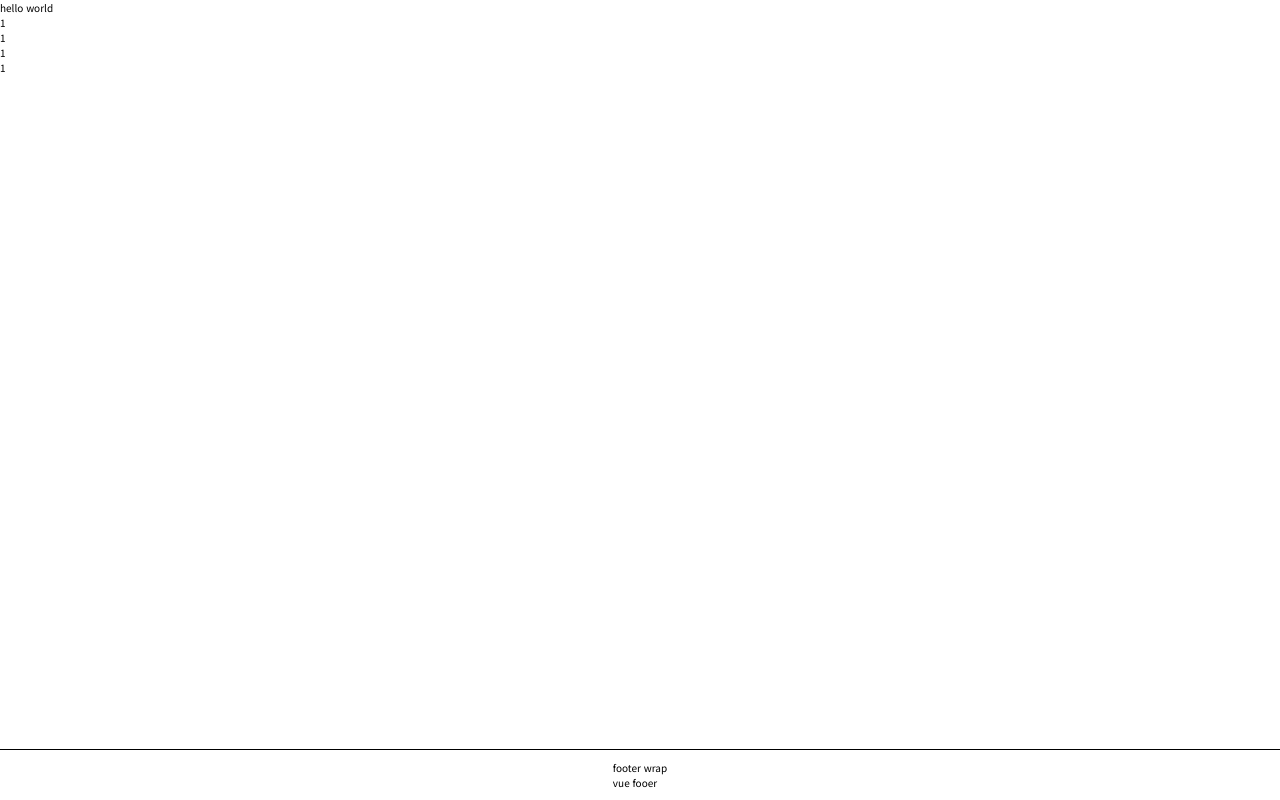
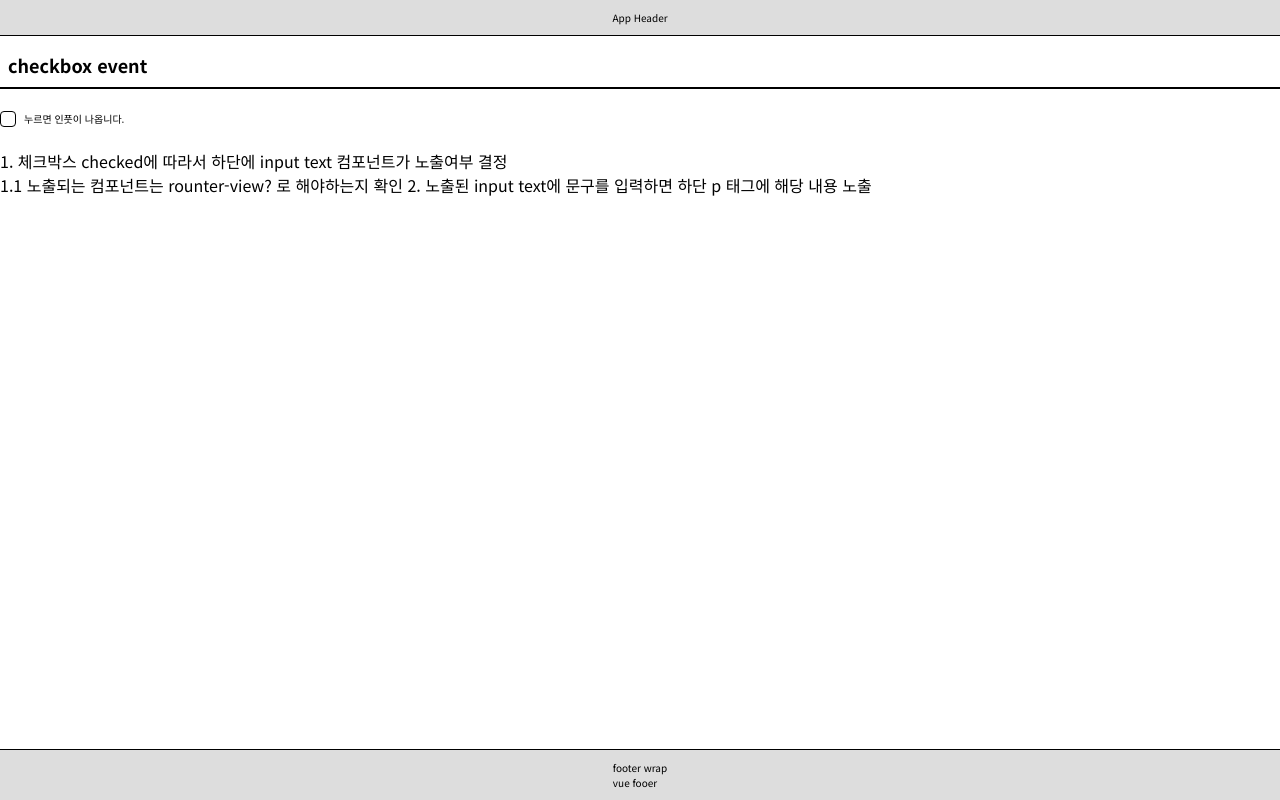
Before and after one commit to kimkyunghawn/KKKVueStrudy, a Vue app in the folder vue-project/: page /JsStudy/Chkbox in a window 1280 px wide. Built offline with nearby package versions, Linux system fonts and the light colour scheme.

Commit message:
테스트 페이지 제작

```diff
--- a/vue-project/src/assets/css/global.scss
+++ b/vue-project/src/assets/css/global.scss
@@ -36,11 +36,28 @@
 
 
 
+/* guide tags */
+.guide_title {
+  margin: 8px 0;
+  padding: 8px;
+  font-weight: 700;
+  font-size: 18px;
+  border-bottom: 2px solid #000;
+}
+.guide_text {
+  font-size: 16px;
+}
+/* guide tags */
 
 
 
-
-
+.test_sticky {
+  position: sticky;
+  top: 0;
+  text-align: center;
+  padding: 10px;
+  background-color: red;
+}
 
 
 
--- a/vue-project/src/components/JS/Chkbox/Ccs.vue
+++ b/vue-project/src/components/JS/Chkbox/Ccs.vue
@@ -1,16 +1,26 @@
 <template>
-  <h1>1</h1>
-  <h1>1</h1>
-  <h1>1</h1>
-  <h1>1</h1>
+  <div class="guide_title">
+    checkbox event
+  </div>
+
+  <Checkbox label="누르면 인풋이 나옵니다." />
+
+  <p class="guide_text">
+    1. 체크박스 checked에 따라서 하단에 input text 컴포넌트가 노출여부 결정 <br>
+    1.1 노출되는 컴포넌트는 rounter-view? 로 해야하는지 확인
+    2. 노출된 input text에 문구를 입력하면 하단 p 태그에 해당 내용 노출
+
+  </p>
+
+
 </template>
 
-<script setup>
+<script setup lang="ts">
+  import Checkbox from "@/cps/checkbox/checkbox.vue"
+
 
 </script>
 
 <style lang="scss" scoped>
-  h1 {
-    // font-size: 24px;
-  }
+
 </style>
--- a/vue-project/src/components/JS/study.vue
+++ b/vue-project/src/components/JS/study.vue
@@ -24,6 +24,10 @@
     </template>
   </pre>
 
+  <div class="test_sticky">
+    sticky 영역
+  </div>
+
 
   <div class="d">
     {{ test.name }}
@@ -34,6 +38,8 @@
   <div class="dom">
     {{ test.name }} {{ test.job }} {{ test.home }}
   </div>
+
+
 
   <hr>
 
--- a/vue-project/src/cps/layout/footer.vue
+++ b/vue-project/src/cps/layout/footer.vue
@@ -21,6 +21,7 @@
     justify-content: center;
     padding: 10px 0;
     border-top: 1px solid #000;
+    background-color: #ddd;
 
   }
 
--- a/vue-project/src/cps/layout/header.vue
+++ b/vue-project/src/cps/layout/header.vue
@@ -1,7 +1,7 @@
 <template>
   <div class="header_wrap">
     <header>
-      <h1>hello world</h1>
+      <h1>App Header</h1>
     </header>
   </div>
 </template>
@@ -11,5 +11,11 @@
 </script>
 
 <style lang="scss" scoped>
-
+  .header_wrap {
+    display: flex;
+    justify-content: center;
+    padding: 10px 0;
+    border-bottom: 1px solid #000;
+    background-color: #ddd;
+  }
 </style>
```
